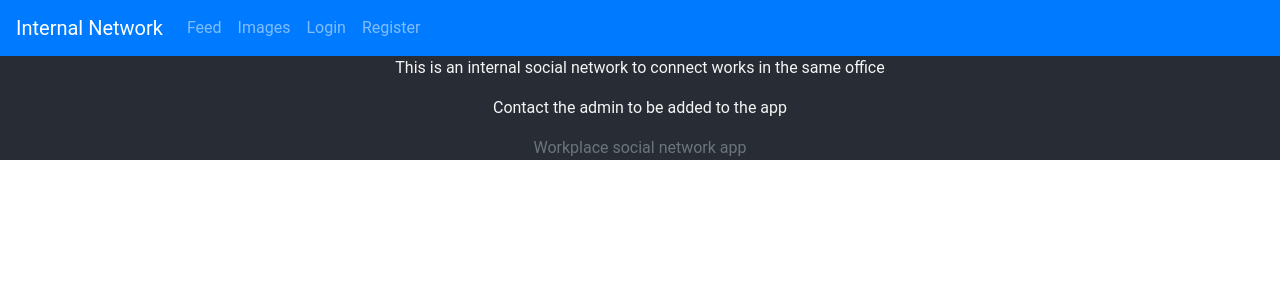
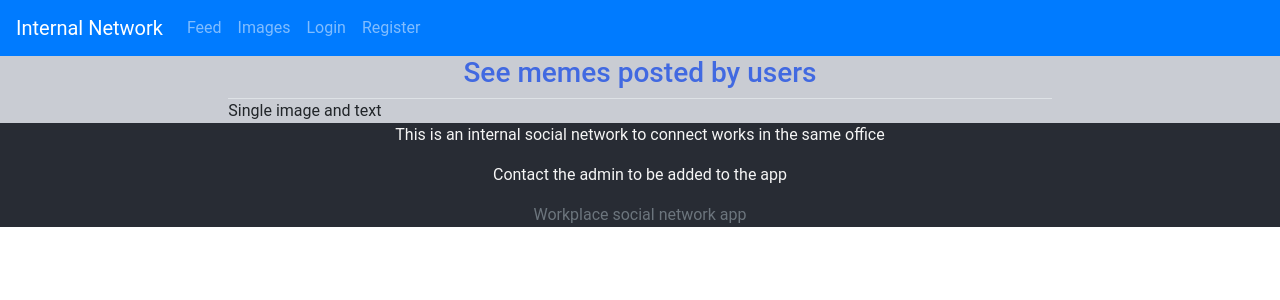
Before and after one commit to jeffngugi/internal-social-network, a React (Create React App) app in the folder client/: page /images in a window 1280 px wide. Shown: the top 300 px of the page. Built offline with nearby package versions, Linux system fonts and the light colour scheme; no server answers.

Commit message:
Added image actions and reducers

```diff
--- a/client/src/App.css
+++ b/client/src/App.css
@@ -91,3 +91,13 @@ Users component styling start here
   text-align: center;
   text-emphasis: none;
 }
+
+.imagePage{
+  background-color: #c9ccd3;
+  margin: auto;
+}
+
+.imagePage h3{
+  color: royalblue;
+  text-align: center;
+}
--- /dev/null
+++ b/client/src/actions/imageAction.js
@@ -0,0 +1,25 @@
+import axios from 'axios';
+import {GET_ALL_IMAGES, IMAGES_LOADING} from './types';
+
+export const getImages = () => async dispatch =>{
+    dispatch(imagesLoading());
+    const config = {
+        headers: {
+            'Content-Type': 'application/json'
+        }
+    };
+    await axios.get('/gifs', config)
+    // .then(res => console.log(res.data.data))
+    .then(res => dispatch({
+        type:GET_ALL_IMAGES,
+        payload:res.data.data
+    }))
+    .catch(err => console.log(err))
+    console.log('Action to get images');
+}
+
+export const imagesLoading = ()=>{
+    return{
+        type:IMAGES_LOADING
+    }
+}
--- a/client/src/actions/types.js
+++ b/client/src/actions/types.js
@@ -9,3 +9,5 @@ export const USER_LOADING = 'USER_LOADING';
 export const GET_ALL_ARTICLES = 'GET_ALL_ARTICLES';
 export const ARTICLE_LOADING = 'ARTICLE_LOADING';
 export const CREATE_ARTICLE ='CREATE_ARTICLE';
+export const GET_ALL_IMAGES ='GET_ALL_IMAGES';
+export const IMAGES_LOADING = 'IMAGES_LOADING';
--- a/client/src/components/Routes.js
+++ b/client/src/components/Routes.js
@@ -9,6 +9,8 @@ import Users from './users/Users';
 import PrivateRoute from '../commons/PrivateRoute';
 import Articles from './articles/Articles';
 import CreateArticle from './articles/CreateArticle';
+import Images from './images/Images';
+import PostImg from './images/PostImg';
 const Routes = () => {
     return (
         <>
@@ -18,6 +20,8 @@ const Routes = () => {
 
                 <PrivateRoute exact path='/dashboard' component={Dashboard} />
                 <Route exact path='/articles' component={Articles} />
+                <Route exact path='/images' component={Images} />
+                <PrivateRoute exact path='/post-img' component={PostImg} />
                 <Route exact path='/' component={Landing} />
                 <Route path='/not-found' exact component={NotFound} />
                 <Route path='/users' exact component={Users} />
--- a/client/src/components/articles/Article.js
+++ b/client/src/components/articles/Article.js
@@ -1,7 +1,7 @@
 import React from 'react'
 
 const Article = ({ artikle }) => {
-    console.log(artikle);
+    // console.log(artikle);
     const { title, author_name, article } = artikle;
 
     return (
--- /dev/null
+++ b/client/src/components/images/Image.js
@@ -0,0 +1,11 @@
+import React from 'react'
+
+const Image = () => {
+    return (
+        <div>
+            Single image and text
+        </div>
+    )
+}
+
+export default Image
--- /dev/null
+++ b/client/src/components/images/Images.js
@@ -0,0 +1,28 @@
+import React,{useEffect} from 'react'
+import Image from './Image'
+import {getImages} from '../../actions/imageAction';
+import {connect} from 'react-redux';
+
+const Images = ({getImages, images}) => {
+    useEffect(()=>{
+        getImages();
+    },[getImages])
+    console.log(images.loading)
+    return (
+        <div className='row imagePage '>
+        <div className='col-sm-2 col-lg-2'></div>
+        <div className='col-sm-8 col-lg-8'>
+            <h3 className='border-bottom border-gray pb-2 mb-0'>See memes posted by users</h3>
+            <Image />
+        </div>
+        <div className='col-sm-2 col-lg-2'></div>
+
+        </div>
+    )
+}
+
+const mapStateToProps = (state) =>({
+    images:state.images
+});
+
+export default connect(mapStateToProps, {getImages})(Images)
--- /dev/null
+++ b/client/src/components/images/PostImg.js
@@ -0,0 +1,11 @@
+import React from 'react'
+
+const PostImg = () => {
+    return (
+        <div>
+            This is for posting images
+        </div>
+    )
+}
+
+export default PostImg
--- /dev/null
+++ b/client/src/reducers/imageReducer.js
@@ -0,0 +1,25 @@
+import {GET_ALL_IMAGES, IMAGES_LOADING} from '../actions/types';
+
+const initialState = {
+    images:null,
+    image:{},
+    loading:false
+}
+
+export default function(state=initialState, action){
+    switch(action.type){
+        case GET_ALL_IMAGES:
+            return{
+                ...state,
+                images:action.payload,
+                loading:false
+            }
+        case IMAGES_LOADING:
+            return{
+                ...state,
+                loading:true
+            }
+        default:
+            return state;
+    }
+}
--- a/client/src/reducers/index.js
+++ b/client/src/reducers/index.js
@@ -3,11 +3,13 @@ import authReducer from './authReducer';
 import errorReducer from './errorReducer';
 import userReducer from './userReducer';
 import articlesReducer from './articlesReducer'
+import imageReducer from './imageReducer';
 
 export default combineReducers({
     auth: authReducer,
     errors: errorReducer,
     users: userReducer,
-    articles: articlesReducer
+    articles: articlesReducer,
+    images:imageReducer
 
 })
```
Also changed, not shown: client/src/components/articles/Articles.js (+4 -8 lines).
